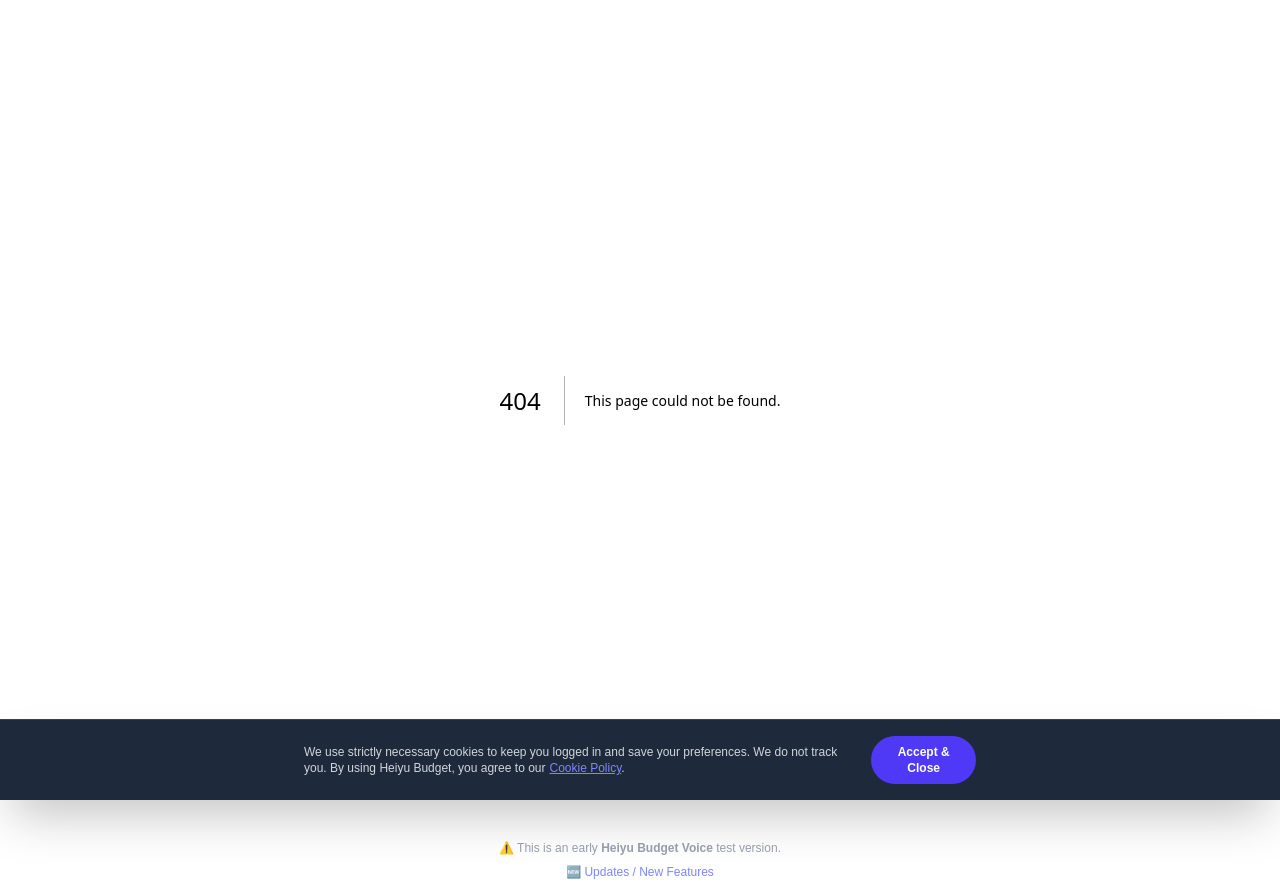
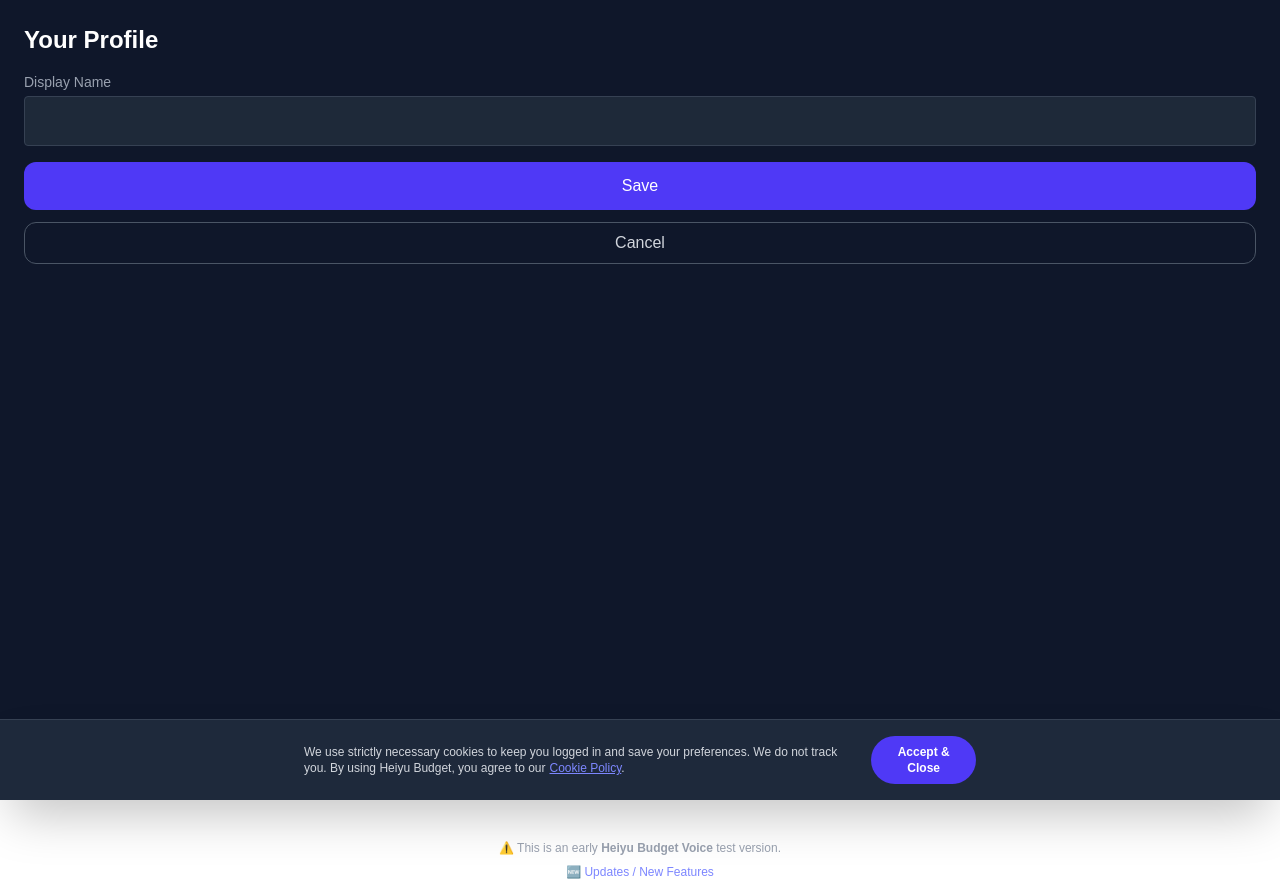
Before and after one commit to IrishDec/heiyu-budget-voice, a Next.js app in the folder frontend/: page /profile in a window 1280 px wide. Before the commit this address had no page. Built offline with nearby package versions, Linux system fonts and the light colour scheme.

Commit message:
Add nickname/profile system + logout + menu updates

```diff
--- a/frontend/app/components/Menu.tsx
+++ b/frontend/app/components/Menu.tsx
@@ -57,12 +57,20 @@ export default function Menu() {
           </button>
         </div>
 
-        {/* Greeting */}
-        {user && (
-          <div className="px-4 py-3 text-sm text-indigo-300 border-b border-gray-800">
-            👋 Hey {user.email.split("@")[0]}
-          </div>
-        )}
+      {/* Greeting */}
+<div className="px-4 py-3 text-sm text-indigo-300 border-b border-gray-800">
+  {user && user.user_metadata?.name ? (
+    <span>👤 {user.user_metadata.name}</span>
+  ) : user ? (
+    <Link
+      href="/profile"
+      onClick={() => setOpen(false)}
+      className="text-indigo-400 hover:text-indigo-200 underline"
+    >
+      👤 Add your name
+    </Link>
+  ) : null}
+</div>
 
         {/* Currency */}
         <div className="px-4 py-4 border-b border-gray-800">
--- /dev/null
+++ b/frontend/app/profile/page.tsx
@@ -0,0 +1,59 @@
+"use client";
+
+import { useState, useEffect } from "react";
+import { supabase } from "../../lib/supabaseClient";
+
+export default function ProfilePage() {
+  const [name, setName] = useState("");
+  const [loading, setLoading] = useState(true);
+
+  useEffect(() => {
+    supabase.auth.getUser().then(({ data }) => {
+      const user = data.user;
+      if (user?.user_metadata?.name) setName(user.user_metadata.name);
+      setLoading(false);
+    });
+  }, []);
+
+  const saveName = async () => {
+    const { data: { user } } = await supabase.auth.getUser();
+    if (!user) return;
+
+    await supabase.auth.updateUser({
+      data: { name }
+    });
+
+    alert("Name saved!");
+    window.location.href = "/";
+  };
+
+  if (loading) return <div className="text-white p-10">Loading...</div>;
+
+  return (
+    <main className="min-h-screen bg-[#0f172a] text-white p-6">
+      <h1 className="text-2xl font-bold mb-4">Your Profile</h1>
+
+      <label className="block text-sm text-gray-400 mb-1">Display Name</label>
+      <input
+        type="text"
+        value={name}
+        onChange={(e) => setName(e.target.value)}
+        className="w-full p-3 bg-gray-800 border border-gray-700 rounded mb-4"
+      />
+
+      <button
+        onClick={saveName}
+        className="w-full bg-indigo-600 hover:bg-indigo-500 text-white py-3 rounded-xl"
+      >
+        Save
+      </button>
+
+      <button
+        onClick={() => (window.location.href = "/")}
+        className="w-full mt-3 border border-gray-600 py-2 rounded-xl text-gray-300"
+      >
+        Cancel
+      </button>
+    </main>
+  );
+}
```
